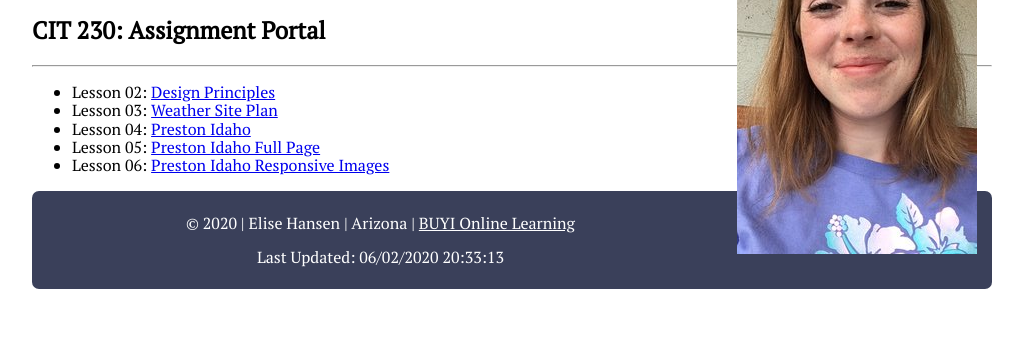
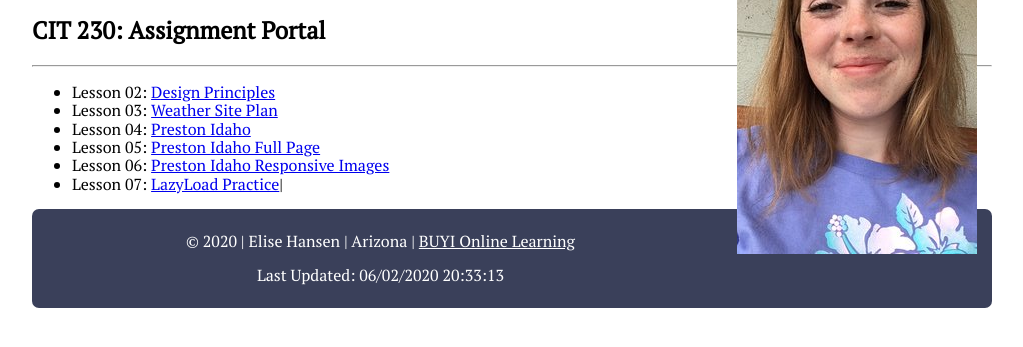
Before and after one commit to uniquelise01/uniquelise01.github.io, a plain HTML site: page index.html in a window 1280 px wide. Shown: the part 131-478 px from the top of the page, without its empty margins (128-1151 px from the left). Drawn offline with Linux system fonts and the light colour scheme; a script that the page names is missing.

Commit message:
lazyload updated assignment portal

```diff
--- a/index.html
+++ b/index.html
@@ -25,6 +25,7 @@
             <li>Lesson 04: <a href="./lesson4/preston-4.html">Preston Idaho</a></li>
             <li>Lesson 05: <a href="./lesson5/preston-5.html">Preston Idaho Full Page</a></li>
             <li>Lesson 06: <a href="./lesson6/preston-6.html">Preston Idaho Responsive Images</a></li>
+            <li>Lesson 07: <a href="lesson7/lazyload.html">LazyLoad Practice</a>|</li>
         </ul>
     </main>
 
```
